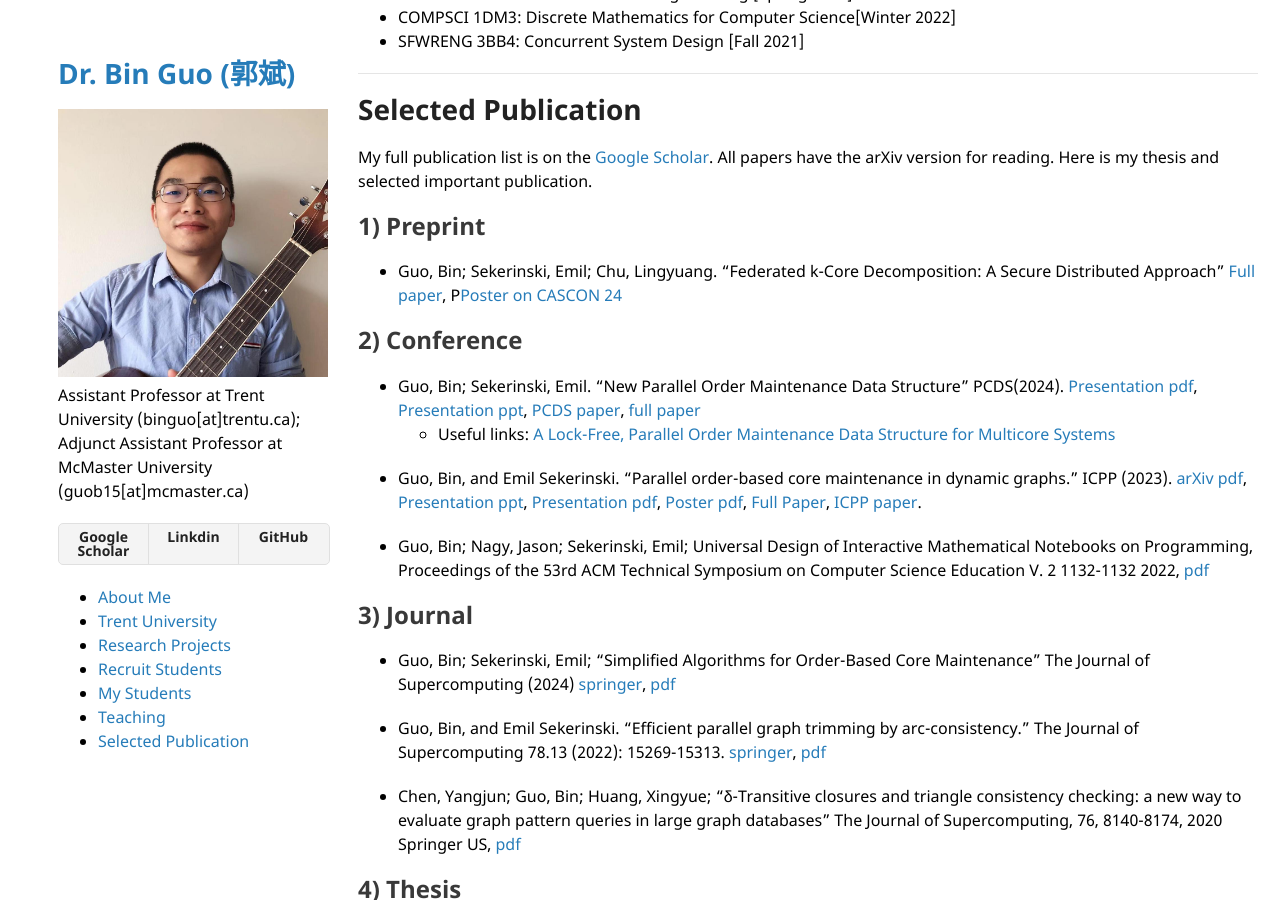
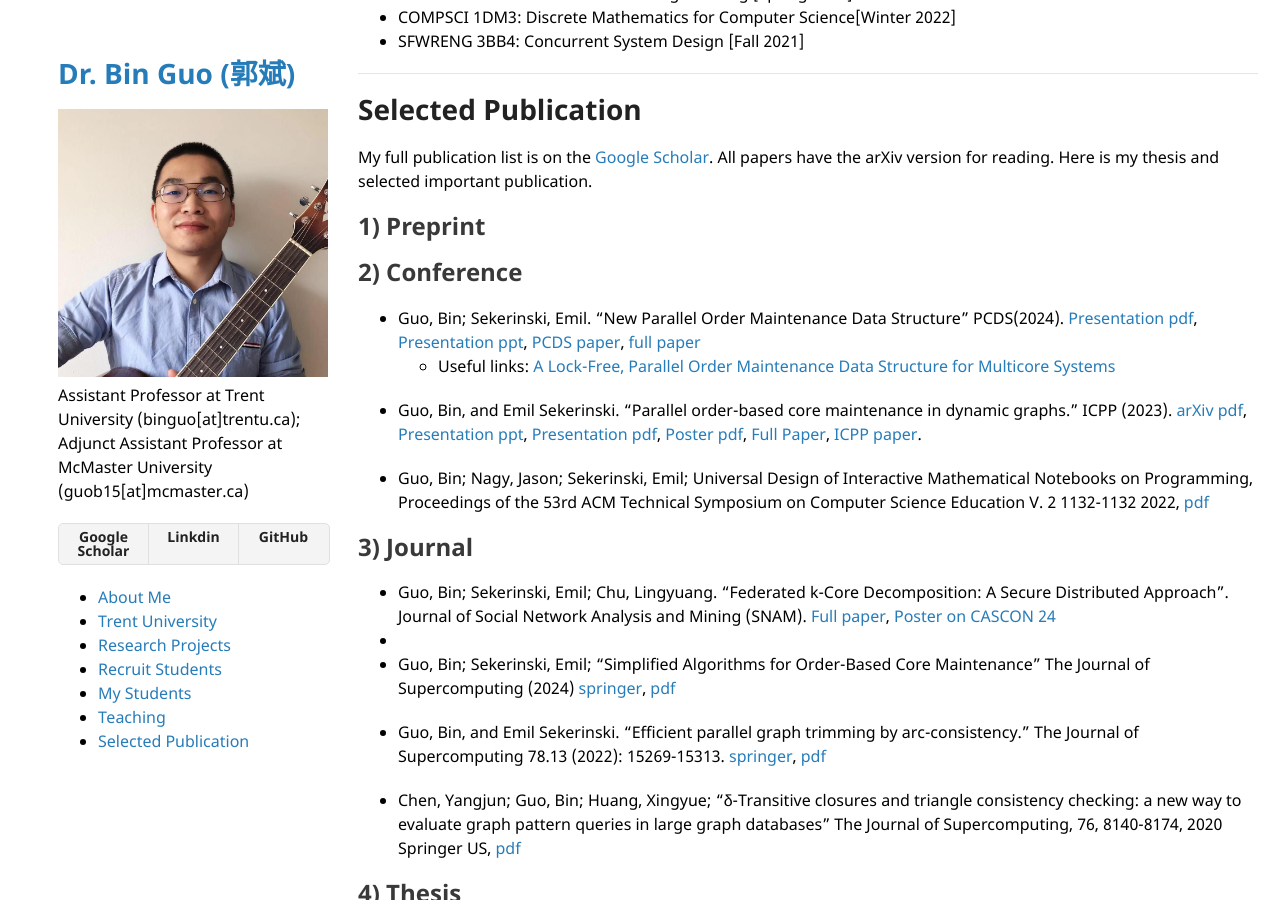
Before and after one commit to bin-guo/bin-guo.github.io, a Jekyll site: the page built from index.md, in a window 1280 px wide and 900 px high, scrolled down 5892 px. Built offline with Jekyll 4.4.1, drawn with Linux system fonts in a browser that asks for light colours; our own code applies the rules of GitHub Pages for plain Markdown files; part of the change alters nothing that is shown.

Commit message:
Update index.md

```diff
--- a/index.md
+++ b/index.md
@@ -188,7 +188,7 @@ Here is my thesis and selected important publication.
 ## 1) Preprint
 
 
-- Guo, Bin; Sekerinski, Emil; Chu, Lingyuang. "Federated k-Core Decomposition: A Secure Distributed Approach" [Full paper](https://arxiv.org/pdf/2410.02544), P[Poster on CASCON 24](publication/CASCON/cascon24-poster.pdf)
+
 
 ## 2) Conference
 - Guo, Bin; Sekerinski, Emil. "New Parallel Order Maintenance Data Structure" PCDS(2024). [Presentation pdf](publication/PCDS2024/PCDS-BinGuo.pdf), [Presentation ppt](publication/PCDS2024/PCDS-BinGuo.pptx), [PCDS paper](publication/PCDS2024/PCDS-BinGuo.pdf), [full paper](https://arxiv.org/pdf/2208.07800)
@@ -201,6 +201,9 @@ Here is my thesis and selected important publication.
 
 
 ## 3) Journal
+
+- Guo, Bin; Sekerinski, Emil; Chu, Lingyuang. "Federated k-Core Decomposition: A Secure Distributed Approach". Journal of Social Network Analysis and Mining (SNAM). [Full paper](https://arxiv.org/pdf/2410.02544), [Poster on CASCON 24](publication/CASCON/cascon24-poster.pdf)
+-
 - Guo, Bin; Sekerinski, Emil; 	"Simplified Algorithms for Order-Based Core Maintenance" The Journal of Supercomputing (2024) [springer](https://link.springer.com/article/10.1007/s11227-024-06190-x?utm_source=rct_congratemailt&utm_medium=email&utm_campaign=nonoa_20240528&utm_content=10.1007/s11227-024-06190-x), [pdf](publication/SC/Simplified.pdf)
 
 - Guo, Bin, and Emil Sekerinski. "Efficient parallel graph trimming by arc-consistency." The Journal of Supercomputing 78.13 (2022): 15269-15313. [springer](https://link.springer.com/article/10.1007/s11227-022-04457-9), [pdf](publication/SC/Efficient.pdf)
```
